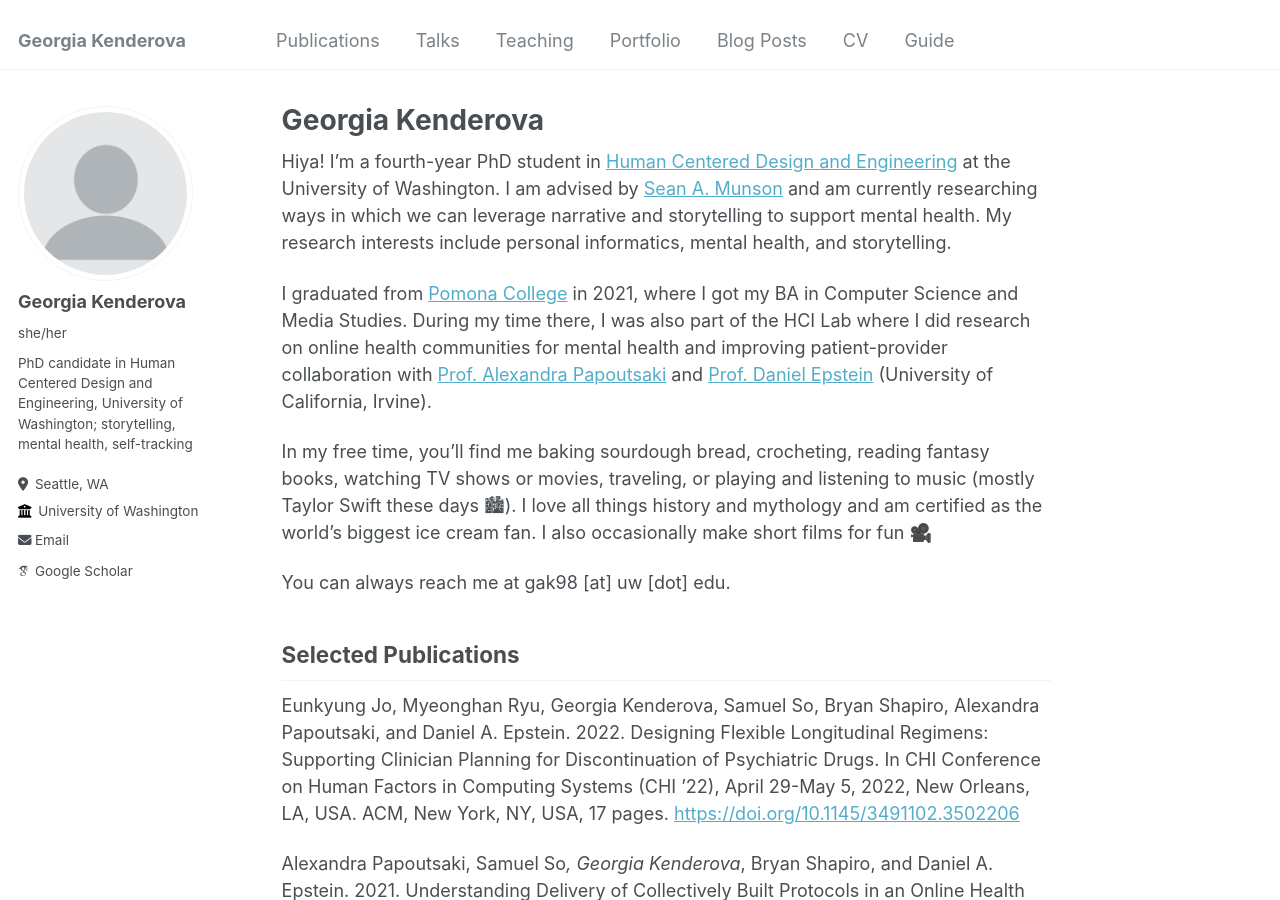
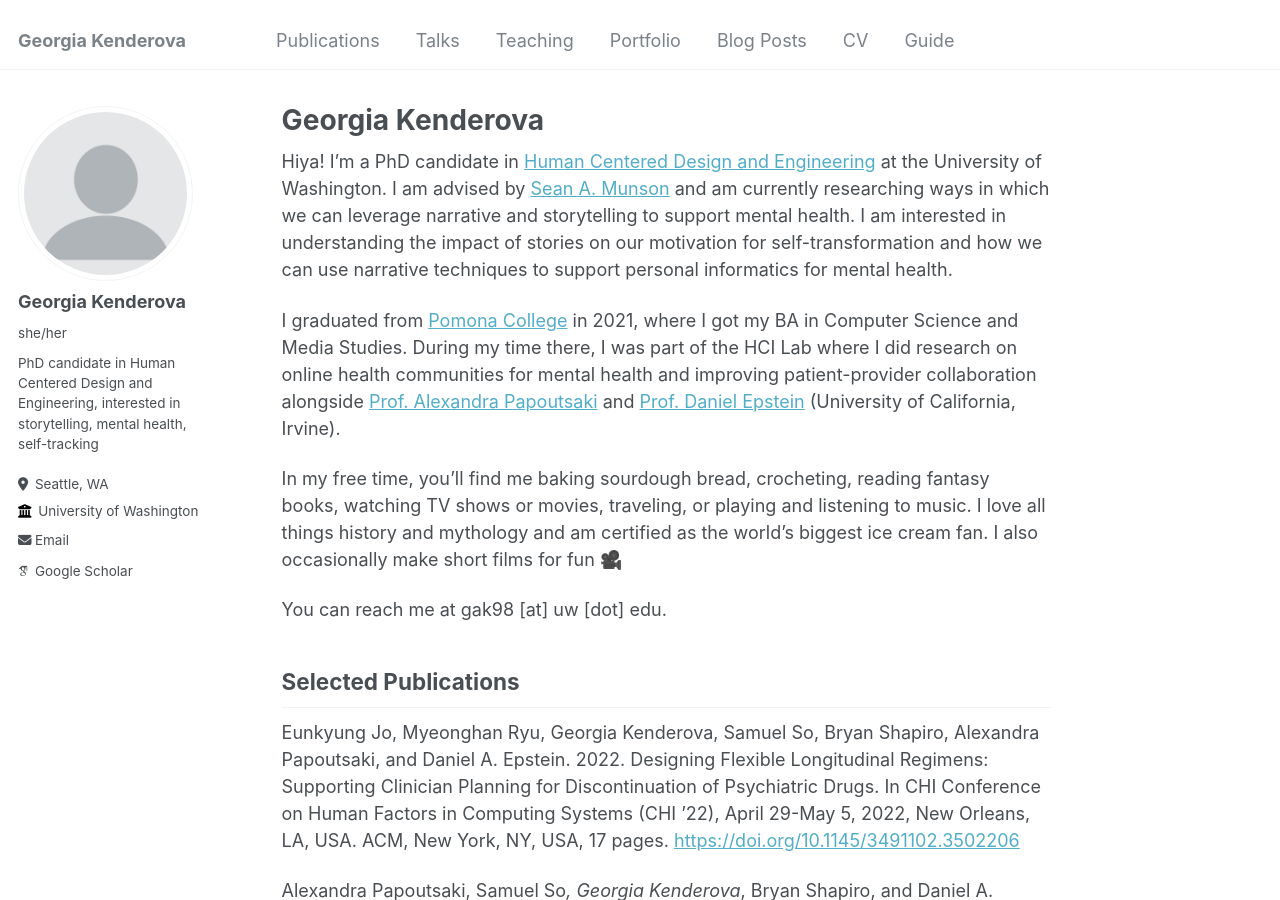
Before and after one commit to gkenderova/gkenderova.github.io, a Jekyll site: the page built from _pages/about.md, in a window 1280 px wide and 900 px high. Built offline with Jekyll 4.4.1, drawn with Linux system fonts in a browser that asks for light colours; some web fonts are replaced.

Commit message:
updated about me

```diff
--- a/_config.yml
+++ b/_config.yml
@@ -24,8 +24,7 @@ author:
   avatar           : "profile.png"
   name             : "Georgia Kenderova"
   pronouns         : "she/her"
-  bio              : "PhD candidate in Human Centered Design and Engineering, University of Washington;
-                      storytelling, mental health, self-tracking"
+  bio              : "PhD candidate in Human Centered Design and Engineering, interested in storytelling, mental health, self-tracking"
   location         : "Seattle, WA"
   employer         : "University of Washington"
   uri              : # URL
--- a/_pages/about.md
+++ b/_pages/about.md
@@ -7,13 +7,13 @@ redirect_from:
   - /about.html
 ---
 
-Hiya! I’m a fourth-year PhD student in [Human Centered Design and Engineering](https://www.hcde.washington.edu/) at the University of Washington. I am advised by [Sean A. Munson](https://www.smunson.com/) and am currently researching ways in which we can leverage narrative and storytelling to support mental health. My research interests include personal informatics, mental health, and storytelling.
+Hiya! I’m a PhD candidate in [Human Centered Design and Engineering](https://www.hcde.washington.edu/) at the University of Washington. I am advised by [Sean A. Munson](https://www.smunson.com/) and am currently researching ways in which we can leverage narrative and storytelling to support mental health. I am interested in understanding the impact of stories on our motivation for self-transformation and how we can use narrative techniques to support personal informatics for mental health.
 
-I graduated from [Pomona College](https://www.pomona.edu/) in 2021, where I got my BA in Computer Science and Media Studies. During my time there, I was also part of the HCI Lab where I did research on online health communities for mental health and improving patient-provider collaboration with [Prof. Alexandra Papoutsaki](https://cs.pomona.edu/~apapoutsaki/) and [Prof. Daniel Epstein](https://depstein.net/) (University of California, Irvine).
+I graduated from [Pomona College](https://www.pomona.edu/) in 2021, where I got my BA in Computer Science and Media Studies. During my time there, I was part of the HCI Lab where I did research on online health communities for mental health and improving patient-provider collaboration alongside [Prof. Alexandra Papoutsaki](https://cs.pomona.edu/~apapoutsaki/) and [Prof. Daniel Epstein](https://depstein.net/) (University of California, Irvine).
 
-In my free time, you'll find me baking sourdough bread, crocheting, reading fantasy books, watching TV shows or movies, traveling, or playing and listening to music (mostly Taylor Swift these days 🏙). I love all things history and mythology and am certified as the world’s biggest ice cream fan. I also occasionally make short films for fun 🎥
+In my free time, you'll find me baking sourdough bread, crocheting, reading fantasy books, watching TV shows or movies, traveling, or playing and listening to music. I love all things history and mythology and am certified as the world’s biggest ice cream fan. I also occasionally make short films for fun 🎥
 
-You can always reach me at gak98 [at] uw [dot] edu.
+You can reach me at gak98 [at] uw [dot] edu.
 
 Selected Publications
 ------
```
